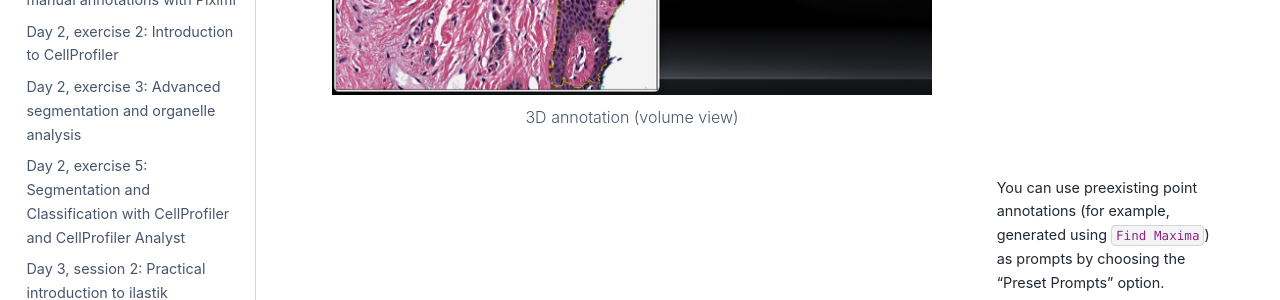
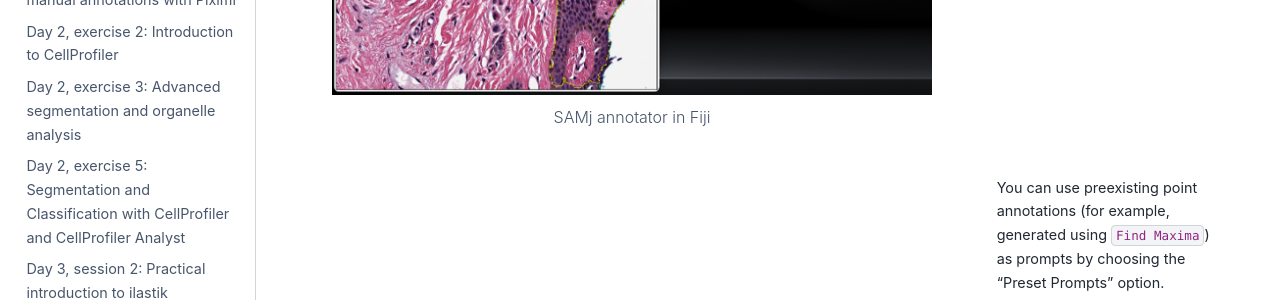
Before and after one commit to broadinstitute/BAB3, a Jupyter Book: the page built from docs/MicroSAM/MicroSAM_workshop.md, in a window 1280 px wide and 900 px high, scrolled down 5455 px. Shown: the part 511-811 px from the top of the window. Built offline with Jupyter Book 1.0.4 settings and Sphinx 7.4.7 and the Sphinx Book theme 1.1.4, drawn with Linux system fonts in a browser that asks for light colours.

Commit message:
fix wrong figure legend

````diff
--- a/docs/MicroSAM/MicroSAM_workshop.md
+++ b/docs/MicroSAM/MicroSAM_workshop.md
@@ -157,7 +157,7 @@ Currently, **SAMj only supports either single channel (grayscale) or 3-channel R
 :width: 600
 :align: center
 
-3D annotation (volume view)
+SAMj annotator in Fiji
 ```
 
 ```{margin}
````
